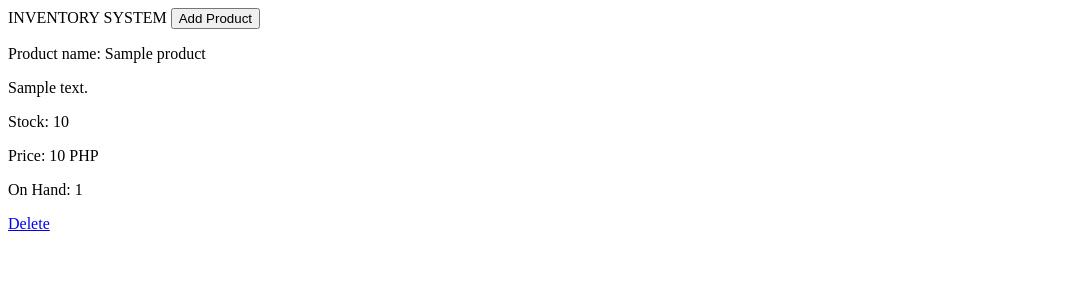
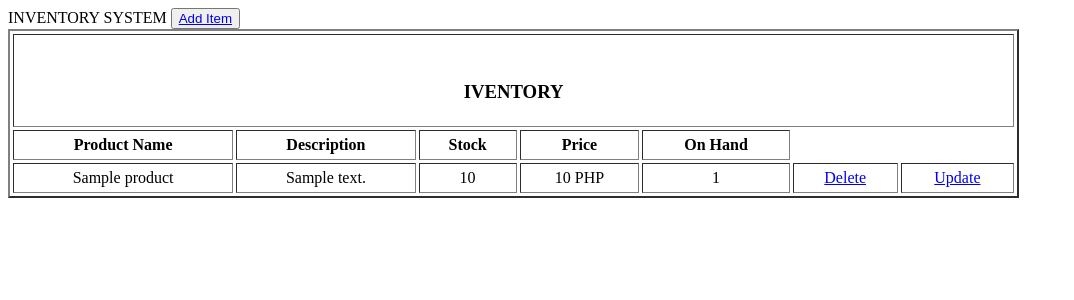
Before and after one commit to jangeloenciso/inventory-system, a Flask app: page / in a window 1280 px wide. Shown: the top 300 px of the page, without its empty margins (0-1074 px from the left). Run offline with Flask 2, Linux system fonts and the light colour scheme; tables that the repository leaves empty hold one stand-in row (values such as "Sample post"); parts of the project's set-up code (start-up, migrations or seed data) failed here and were passed over.

Commit message:
UI update

```diff
--- a/app/templates/index.html
+++ b/app/templates/index.html
@@ -1,12 +1,31 @@
 {% extends "base.html" %} {% block content %}
 
-<a href="{{ url_for('add_product')}}"><button>Add Product</button></a>
-{% for product in products %}
-<p>Product name: {{ product.product_name }}</p>
-<p>{{ product.product_desc }}</p>
-<p>Stock: {{ product.qty_stock }}</p>
-<p>Price: {{ product.price }} PHP</p>
-<p>On Hand: {{ product.on_hand }}</p>
-<a href="{{ url_for('delete_product', id=product.id) }}"> Delete</a>
-<br />
-{% endfor %} {% endblock %}
+<table border="2" width="80%" cellpadding="5" cellspacing="3">
+    <tr>
+        <th colspan="7">
+            <h3><br />IVENTORY</h3>
+        </th>
+    </tr>
+    <button><a href={{ url_for('add_product') }}>Add Item</a></button>
+    <th>Product Name</th>
+    <th>Description</th>
+    <th>Stock</th>
+    <th>Price</th>
+    <th>On Hand</th>
+    {% for product in products %}
+    <tr align="center">
+        <td>{{ product.product_name }}</td>
+        <td>{{ product.product_desc }}</td>
+        <td>{{ product.qty_stock }}</td>
+        <td>{{ product.price }} PHP</td>
+        <td>{{ product.on_hand }}</td>
+        <td>
+            <a href="{{ url_for('delete_product', id=product.id) }}"> Delete</a>
+        </td>
+        <td>
+            <a href="{{ url_for('update_product', id=product.id) }}"> Update</a>
+        </td>
+
+        {% endfor %} {% endblock %}
+    </tr>
+</table>
```
